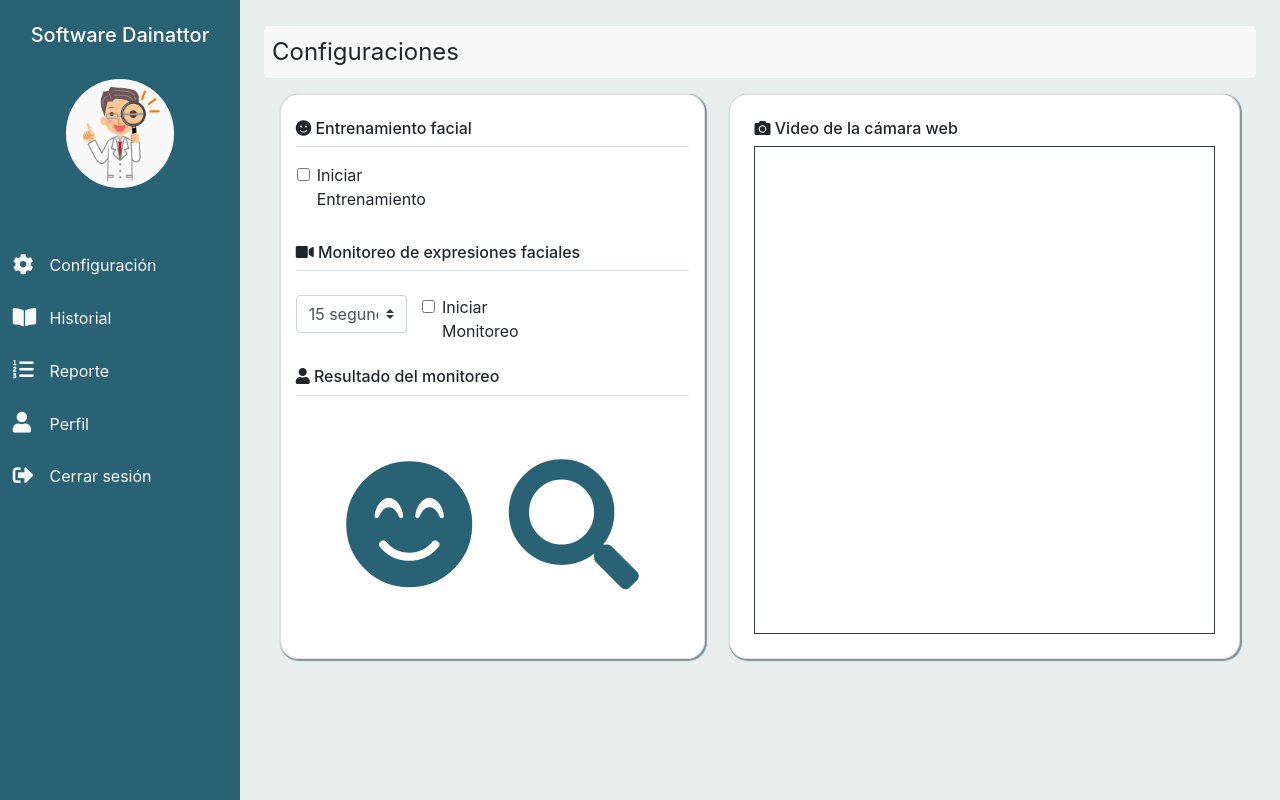
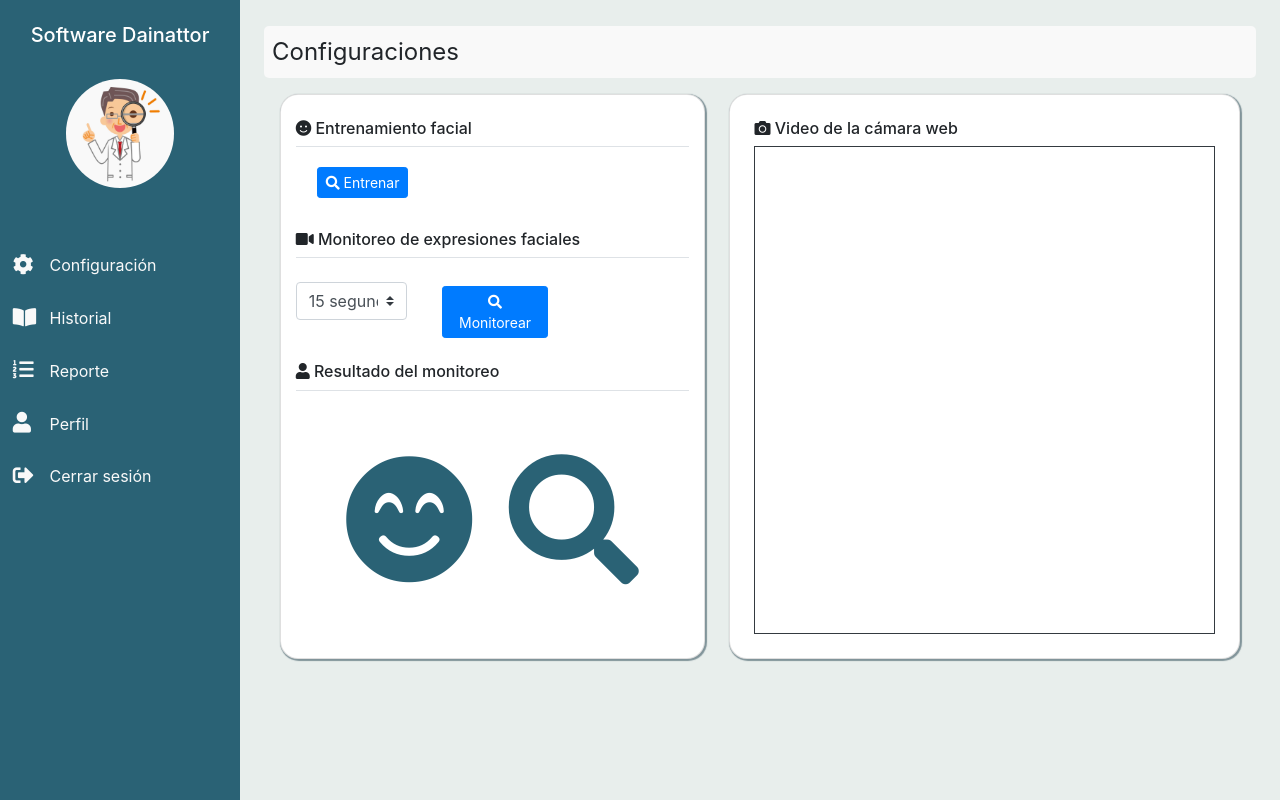
Before and after one commit to CarlosAlmeida2000/AppWebDainattor, a Django app: template Monitoreo/templates/configuracion.html in a window 1280 px wide. Run offline with Django 3.2, Linux system fonts and the light colour scheme; the template is opened without the code that fills it, so the values that code supplies are empty; some libraries are stand-ins or nearby versions.

Commit message:
Cambiando a botones

```diff
--- a/Monitoreo/templates/configuracion.html
+++ b/Monitoreo/templates/configuracion.html
@@ -17,10 +17,10 @@
             </div>
             <div class="row">
                 <div class="col-4 form-check form-switch m-3">
-                    <input class="form-check-input cursor-pointer" type="checkbox" role="switch" id="switchEntrenamiento"
-                        name="switchVideo" />
-                    <label class="form-check-label cursor-pointer" for="switchEntrenamiento">Iniciar Entrenamiento</label>
+                    <button class="btn btn-primary btn-sm mt-1" type="button" id="switchEntrenamiento" title="Entrenar"><i
+                        class="fas fa-search"></i> Entrenar</button>
                 </div>
+
                 <div class="col-5 m-3">
                     <div id="seccion-entrenamiento" class="row d-none">
                         <h4 id="camara-entrenamiento"><i class="fas fa-camera"></i></h4>
@@ -42,10 +42,9 @@
                         <option value="59">59 segundos</option>
                     </select>
                 </div>
-                <div class="col-3 form-check form-switch">
-                    <input class="form-check-input m-6 cursor-pointer" type="checkbox" role="switch" id="switchMonitoreo"
-                        name="switchMonitoreo" />
-                    <label class="form-check-label cursor-pointer" for="switchMonitoreo">Iniciar Monitoreo</label>
+                <div class="col-4 form-check form-switch">
+                    <button class="btn btn-primary btn-sm mt-1" type="button" id="switchMonitoreo" title="Monitorear"><i
+                        class="fas fa-search"></i> Monitorear</button>
                 </div>
                 <div id="seccion-monitoreo" class="row d-none">
                     <h4 id="reloj-monitoreo"><i class="fas fa-clock"></i></h4>
```
Also changed, not shown: static/js/dainattor/configuracion.js (+49 -43 lines).
